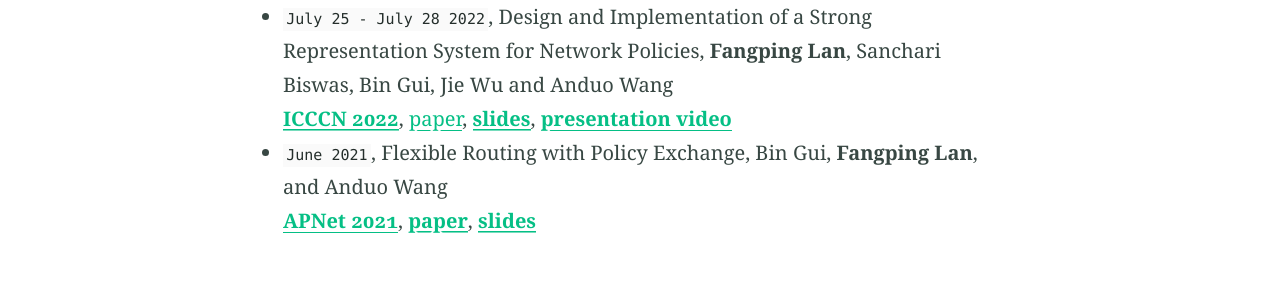
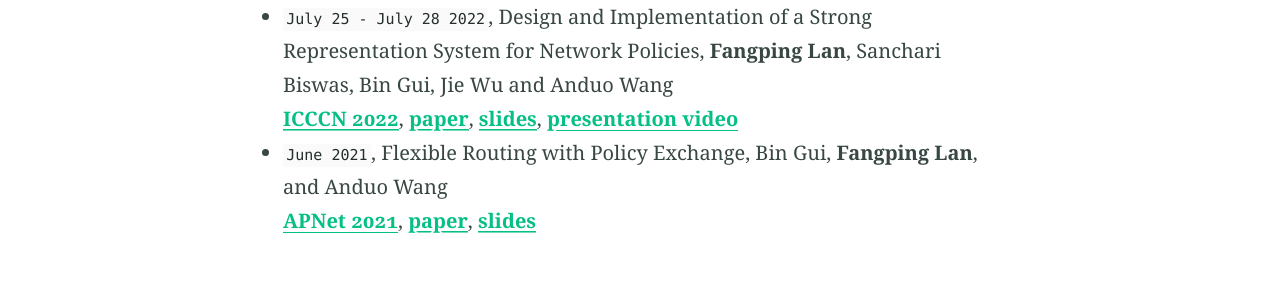
Before and after one commit to lanfangping/lanfangping.github.io, a Jekyll site: the page built from publications.md, in a window 1280 px wide. Shown: the part 213-499 px from the top of the page. Built offline with Jekyll 4.4.1, drawn with Linux system fonts in a browser that asks for light colours.

```diff
--- a/publications.md
+++ b/publications.md
@@ -13,7 +13,7 @@ aside: False
 - `July 25 - July 28 2022`, Design and Implementation of a Strong Representation System for Network Policies, **Fangping Lan**, Sanchari Biswas, Bin Gui, Jie Wu and Anduo Wang
 
   [**ICCCN 2022**](http://www.icccn.org/),
-  [paper](https://ieeexplore.ieee.org/document/9868871),
+  [**paper**](https://ieeexplore.ieee.org/document/9868871),
   [**slides**](/docs/icccn2022/icccn2022-v2-7.pdf),
   [**presentation video**](https://www.youtube.com/watch?v=5BwFTQoFETA)
 
```
